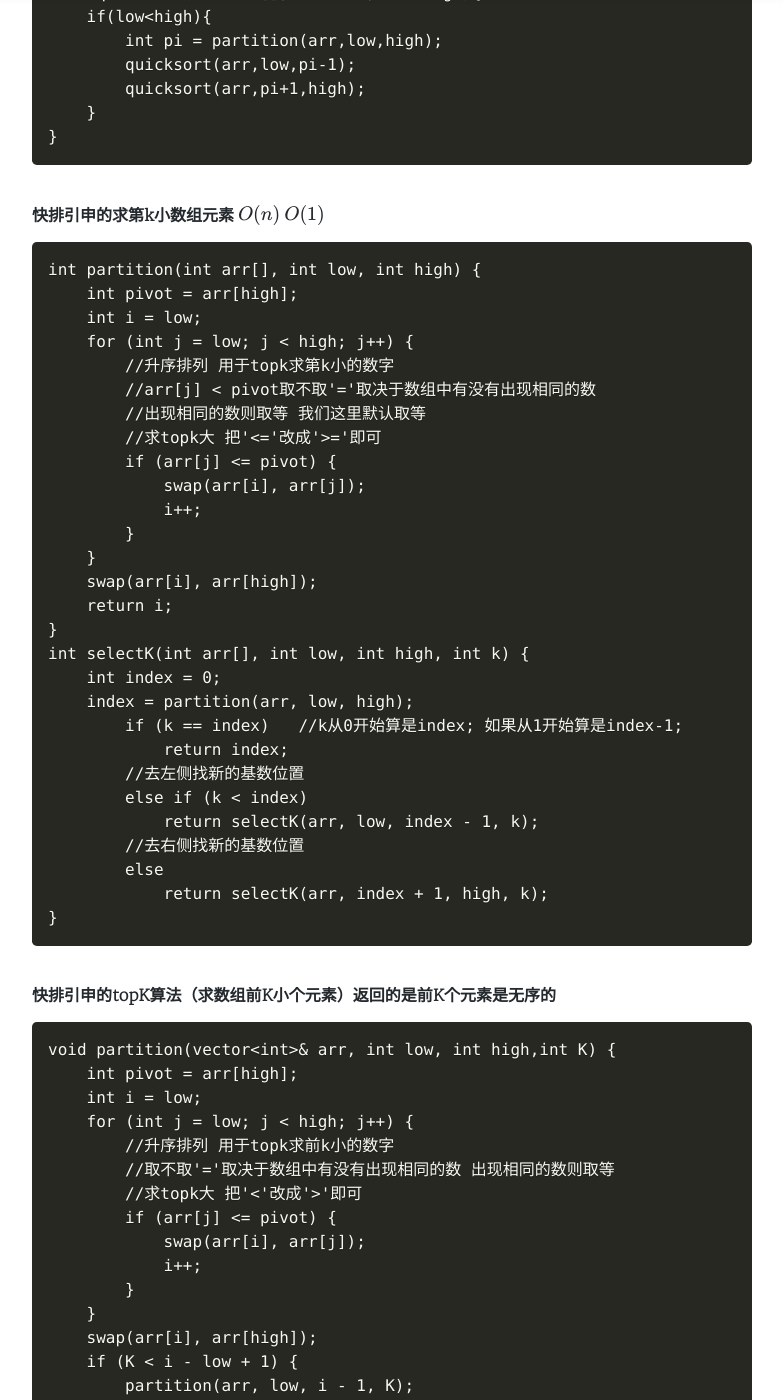
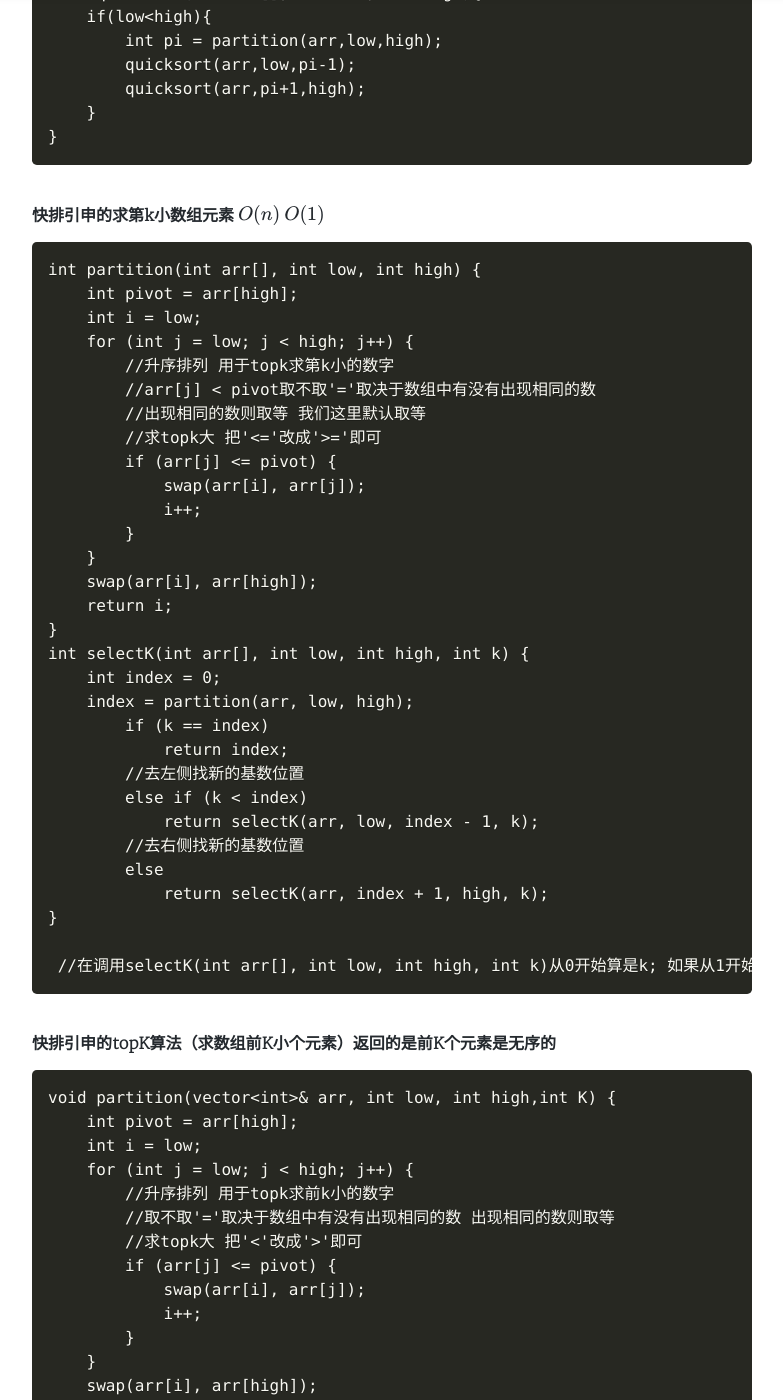
Before and after one commit to geekgitcode/geekgitcode.github.io, a Jekyll site: the page built from _posts/2020-10-23-sort.md, in a window 1280 px wide and 1400 px high, scrolled down 938 px. Shown: the whole window, without its empty margins (248-1031 px from the left). Built offline with Jekyll 4.4.1, drawn with Linux system fonts in a browser that asks for light colours; nearby versions of some CDN libraries; formulas are drawn with MathJax 3; a style sheet for code colours, icons or effects is not loaded.

Commit message:
Update 2020-10-23-sort.md

````diff
--- a/_posts/2020-10-23-sort.md
+++ b/_posts/2020-10-23-sort.md
@@ -59,7 +59,7 @@
 int selectK(int arr[], int low, int high, int k) {
 	int index = 0;
 	index = partition(arr, low, high);
-		if (k == index)   //k从0开始算是index; 如果从1开始算是index-1;
+		if (k == index)
 			return index;
     	//去左侧找新的基数位置
 		else if (k < index)
@@ -68,6 +68,8 @@
 		else
 			return selectK(arr, index + 1, high, k);
 }
+
+ //在调用selectK(int arr[], int low, int high, int k)从0开始算是k; 如果从1开始算是k-1;
 ```
 
 #### 快排引申的topK算法（求数组前K小个元素）返回的是前K个元素是无序的
````
